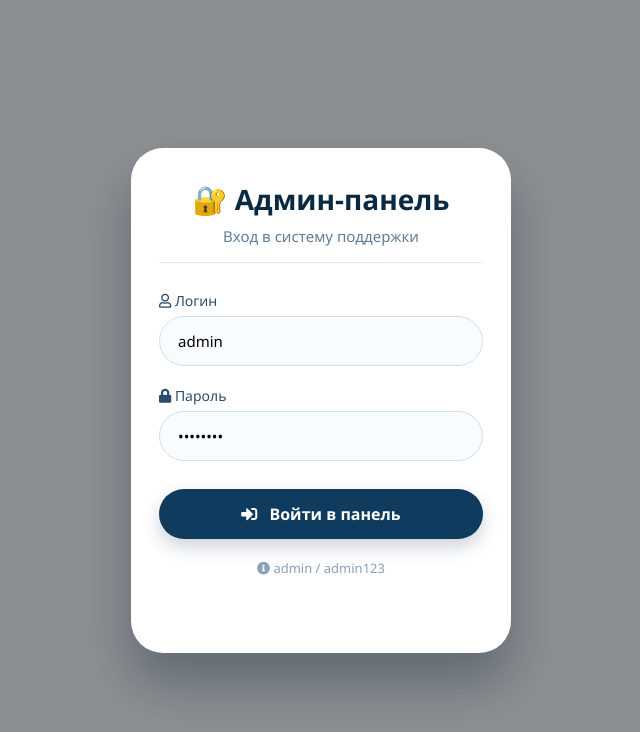
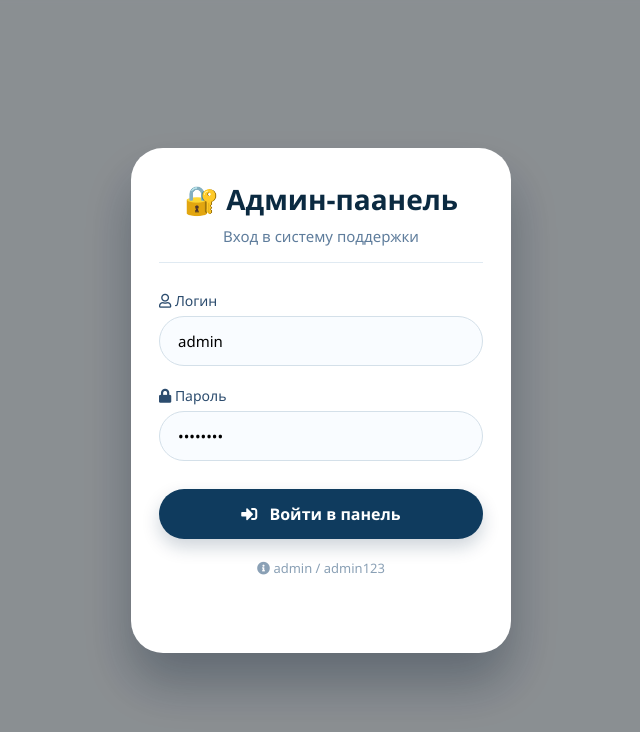
Before and after one commit to andreytokaref/full-stack-pr, a plain HTML site: page index.html in a window 1280 px wide. Shown: the whole page, without its empty margins (319-959 px from the left). Drawn offline with Linux system fonts and the light colour scheme.

Commit message:
Изменил индекс
Добавил букву а к функции

```diff
--- a/index.html
+++ b/index.html
@@ -13,7 +13,7 @@
     <!-- Окно авторизации -->
     <div class="auth-overlay" id="authOverlay">
         <div class="auth-card">
-            <h2>🔐 Админ-панель</h2>
+            <h2>🔐 Админ-паанель</h2>
             <p>Вход в систему поддержки</p>
 
             <div class="input-group">
```
